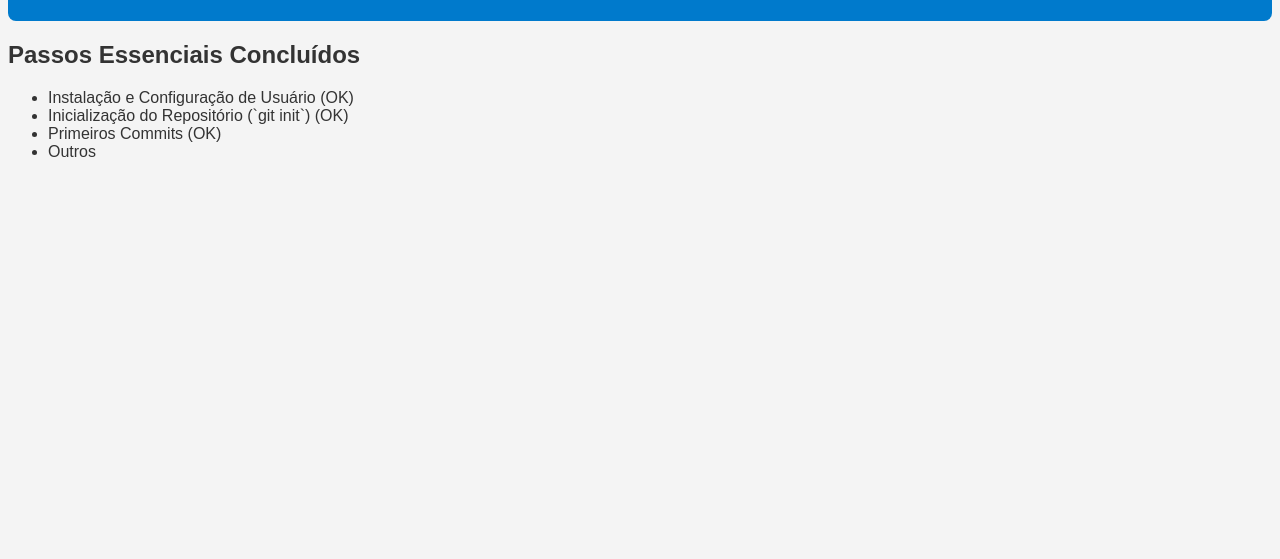
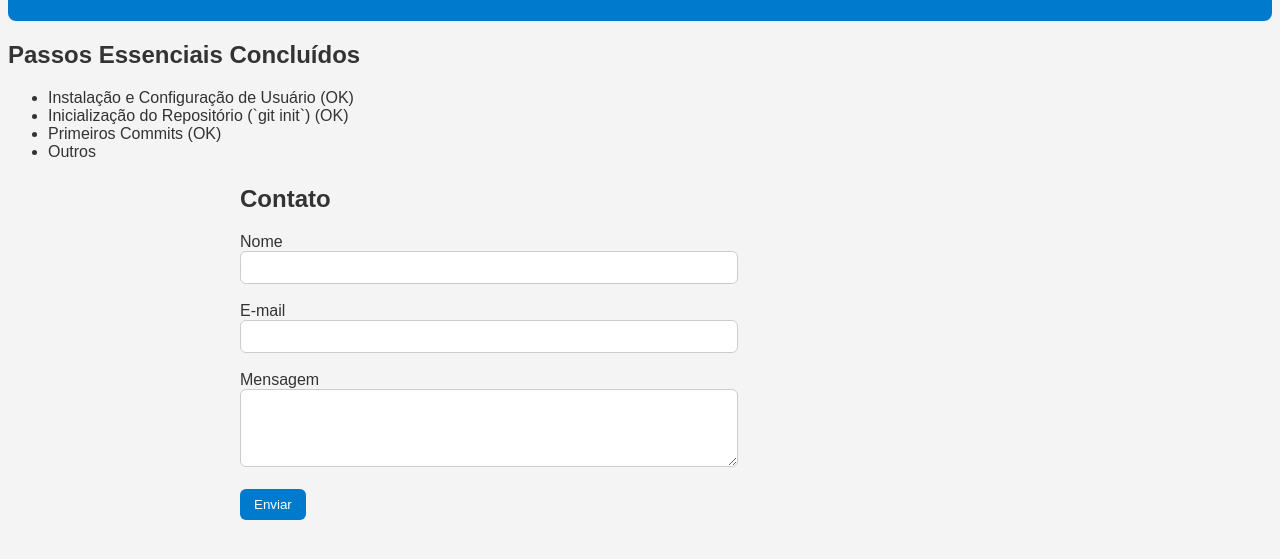
Before and after one commit to reginaldo-pf/guia-simples-git, a plain HTML site: page index.html in a window 1280 px wide. Shown: the part 107-666 px from the top of the page. Drawn offline with Linux system fonts and the light colour scheme.

Commit message:
alteração dos contatos

```diff
--- a/index.html
+++ b/index.html
@@ -19,5 +19,22 @@
         <li>Outros</li>
       </ul>
     </main>
-  </body>
+
+  <!-- CONTATO (T3) -->
+  <section id="contato">
+    <h2>Contato</h2>
+    <form aria-label="formulário de contato (demonstração)" onsubmit="return false;">
+      <label for="nome">Nome</label><br>
+      <input id="nome" name="nome" type="text" required><br><br>
+
+      <label for="email">E-mail</label><br>
+      <input id="email" name="email" type="email" required><br><br>
+
+      <label for="mensagem">Mensagem</label><br>
+      <textarea id="mensagem" name="mensagem" rows="4"></textarea><br><br>
+
+      <button type="submit">Enviar</button>
+    </form>
+  </section>
+</body>
 </html>
--- a/style.css
+++ b/style.css
@@ -11,3 +11,12 @@ header {
   /* CORREÇÃO */
   border-radius: 8px;
 }
+
+/* T3 - Contato */
+#contato { max-width: 800px; margin: 24px auto; padding: 0 16px; }
+#contato input, #contato textarea {
+  width: 100%; max-width: 480px; padding: 8px;
+  border: 1px solid #ccc; border-radius: 6px;
+}
+#contato button { padding: 8px 14px; border: 0; border-radius: 6px; background: #007acc; color: #fff; cursor: pointer; }
+#contato button:hover { opacity: 0.9; }
```
